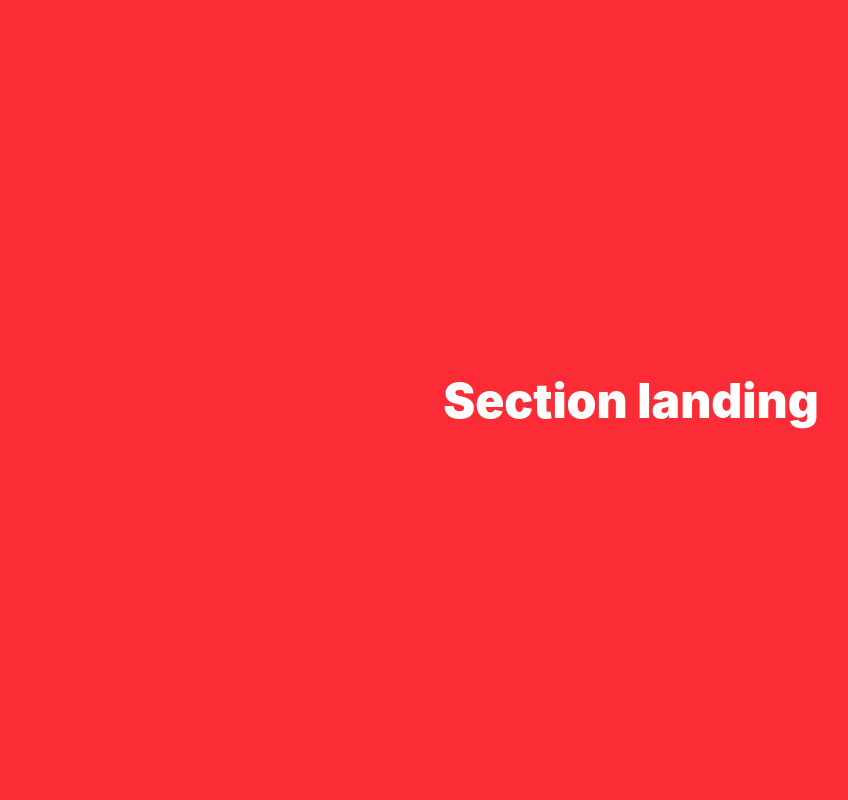
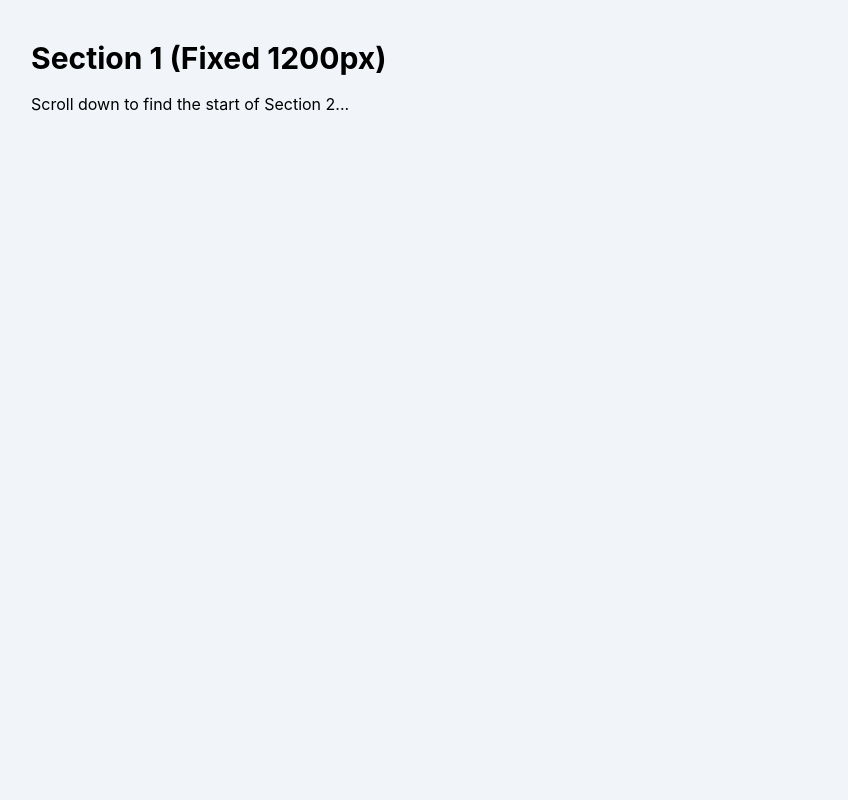
Before and after one commit to johndck/my-risk-ai-agent-application, a React (Vite) app in the folder front-end/createRisks/: page / in a window 1280 px wide. Shown: the top 800 px of the page, without its empty margins (9-857 px from the left). Built offline with nearby package versions, Linux system fonts and the light colour scheme.

Commit message:
scroll snaps are working correctly now.

```diff
--- a/front-end/createRisks/src/components/section.jsx
+++ b/front-end/createRisks/src/components/section.jsx
@@ -1,8 +1,16 @@
+
 // Section.jsx
-function Section({ title, bgColor }) {
+
+function Section({ children, bgColor }) {
     return (
-      <section className={`h-screen w-full flex items-center justify-center snap-start ${bgColor}`}>
-        <h2 className="text-5xl font-black text-white">{title}</h2>
+      /* snap-start: The anchor point for the scroll engine.
+         min-h-[200px]: A safety net so empty sections don't disappear.
+         py-20: Vertical padding creates the "breathing room" around your content.
+      */
+      <section className={`w-full snap-start py-20 px-10 ${bgColor} min-h-[50vh]`}>
+        <div className="max-w-4xl mx-auto">
+          {children}
+        </div>
       </section>
     );
   }
--- a/front-end/createRisks/src/components/test.jsx
+++ b/front-end/createRisks/src/components/test.jsx
@@ -2,16 +2,29 @@ import Section from './section.jsx'
 
 
 
-function MainWrapper (){
+function MainWrapper() {
     return (
-        <div className="h-screen overflow-y-auto snap-y snap-mandatory no-scrollbar border border-red-500" >
+        <main className="bg-white">
+          {/* Section 1: Very Tall (Simulating a long article) */}
+          <section className="snap-start h-[1200px] bg-slate-100 p-10 border-b border-slate-300">
+            <h2 className="text-3xl font-bold">Section 1 (Fixed 1200px)</h2>
+            <p className="mt-4">Scroll down to find the start of Section 2...</p>
+          </section>
+
+          {/* Section 2: Fixed height */}
+          <section className="snap-start h-[800px] bg-blue-100 p-10 border-b border-blue-300">
+            <h2 className="text-3xl font-bold">Section 2 (Fixed 800px)</h2>
+            <p className="mt-4">I should "click" into place when my top hits the browser top.</p>
+          </section>
+
+          {/* Section 3: Fixed height */}
+          <section className="snap-start h-[1400px] bg-green-100 p-10">
+            <h2 className="text-3xl font-bold">Section 3 (Fixed 1000px)</h2>
+            <p className="mt-4">Final snap point.</p>
+          </section>
+        </main>
+      );
+    }
 
 
-            <Section title="Section landing" bgColor="bg-red-500" />
-            <Section title="Section 2" bgColor="bg-blue-500" />
-            <Section title="Section 3" bgColor="bg-green-500" />
-        </div>
-    )
-}
-
 export default MainWrapper;
--- a/front-end/createRisks/src/index.css
+++ b/front-end/createRisks/src/index.css
@@ -1,17 +1,21 @@
+/* index.css */
 @import "tailwindcss";
 
+@layer base {
+  html {
+    /* Standard CSS properties that Tailwind v4 maps to */
+    scroll-snap-type: y mandatory;
+    scroll-behavior: smooth;
 
-@utility no-scrollbar {
-  scrollbar-width: none;
-  -ms-overflow-style: none;
-  &::-webkit-scrollbar {
-    display: none;
+    /* Your existing resets */
+    margin: 0;
+    padding: 0;
+
+  }
+
+  body, #root {
+    margin: 0;
+    padding: 0;
+
   }
 }
-
-html, body, #root {
-    margin: 0;
-    padding: 0;
-    width: 100%;
-    min-height: 100%;
-  }
```
